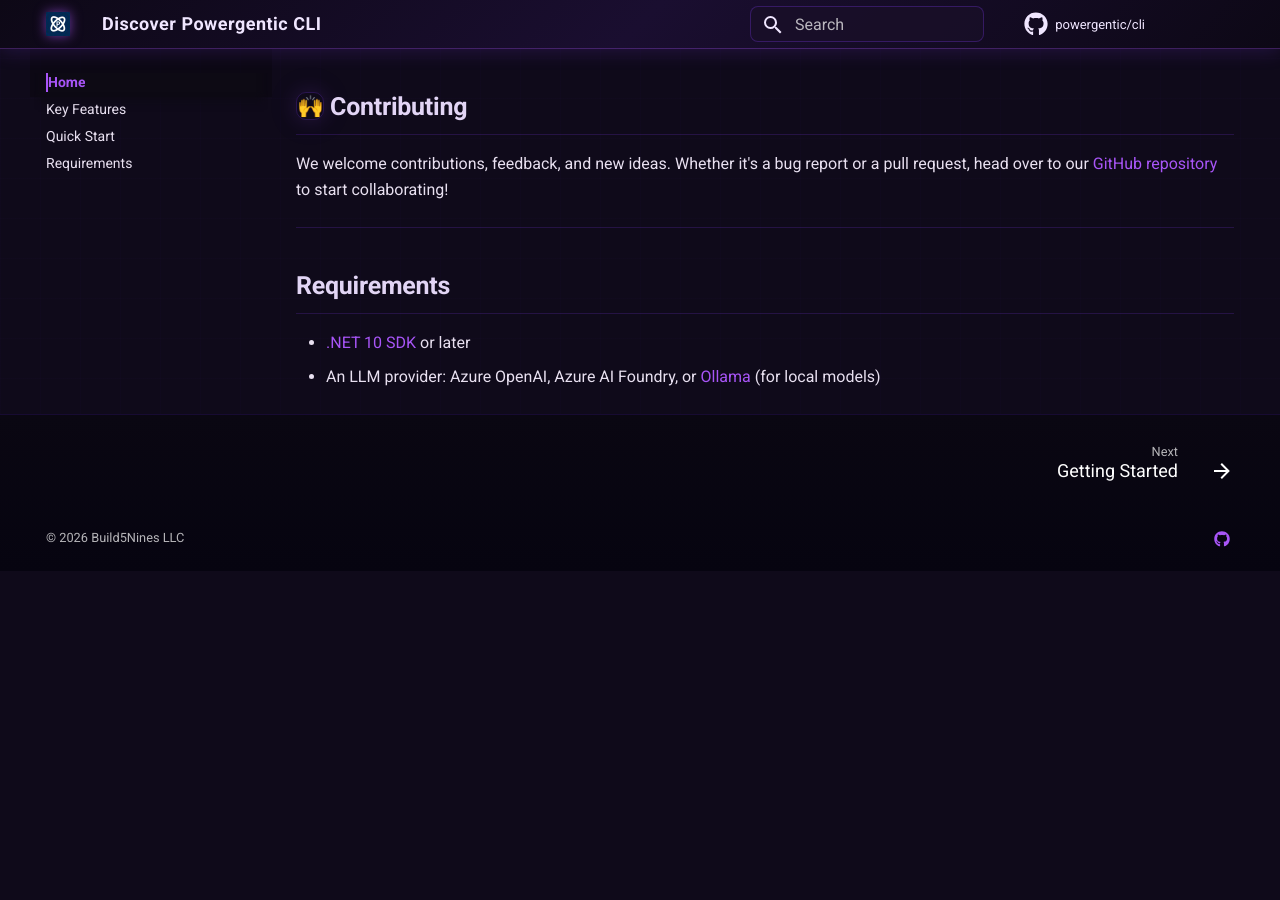
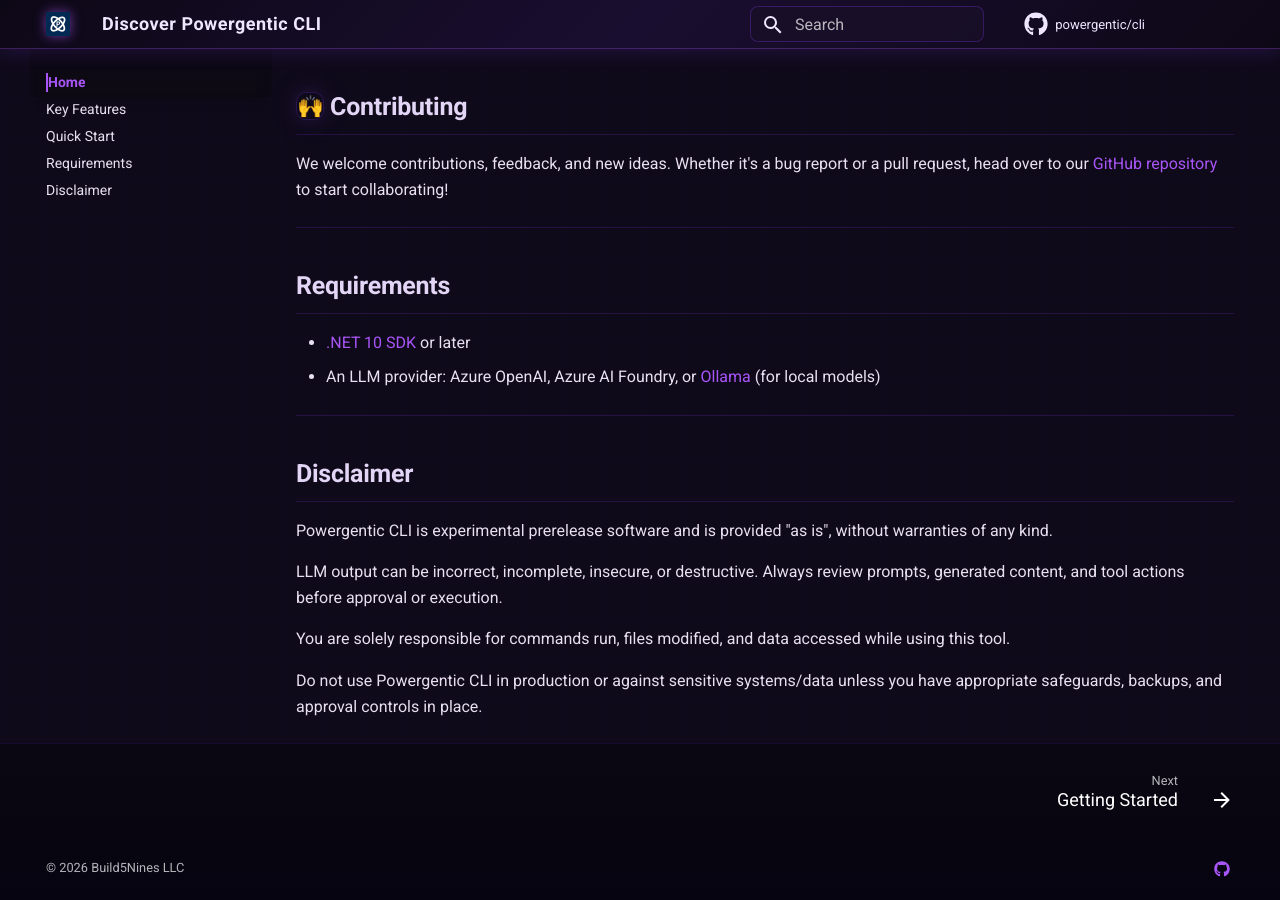
Before and after one commit to powergentic/cli, an MkDocs documentation site: the page built from docs/docs/index.md, in a window 1280 px wide and 900 px high, scrolled down 2943 px. Built offline with MkDocs 1.6.1 and Material for MkDocs 9.7.7, drawn with Linux system fonts in a browser that asks for light colours; emoji names are drawn with the system emoji font; comment, search, counter and statistics services are not loaded; before the commit the page ends 3514 px from its top, so only the background shows below that.

Commit message:
add disclaimer

```diff
--- a/docs/docs/index.md
+++ b/docs/docs/index.md
@@ -137,3 +137,15 @@ We welcome contributions, feedback, and new ideas. Whether it's a bug report or
 
 - [.NET 10 SDK](https://dotnet.microsoft.com/download) or later
 - An LLM provider: Azure OpenAI, Azure AI Foundry, or [Ollama](https://ollama.com) (for local models)
+
+---
+
+## Disclaimer
+
+Powergentic CLI is experimental prerelease software and is provided "as is", without warranties of any kind.
+
+LLM output can be incorrect, incomplete, insecure, or destructive. Always review prompts, generated content, and tool actions before approval or execution.
+
+You are solely responsible for commands run, files modified, and data accessed while using this tool.
+
+Do not use Powergentic CLI in production or against sensitive systems/data unless you have appropriate safeguards, backups, and approval controls in place.
--- a/docs/mkdocs.yml
+++ b/docs/mkdocs.yml
@@ -88,6 +88,7 @@ nav:
       - Key Features: "/#key-features"
       - Quick Start: "/#quick-start"
       - Requirements: "/#requirements"
+      - Disclaimer: "/#disclaimer"
   - Getting Started:
       - getting-started/index.md
       - "Step 1: Initialize Config": "/getting-started/#step-1-initialize-configuration"
```
Also changed, not shown: README.md.
